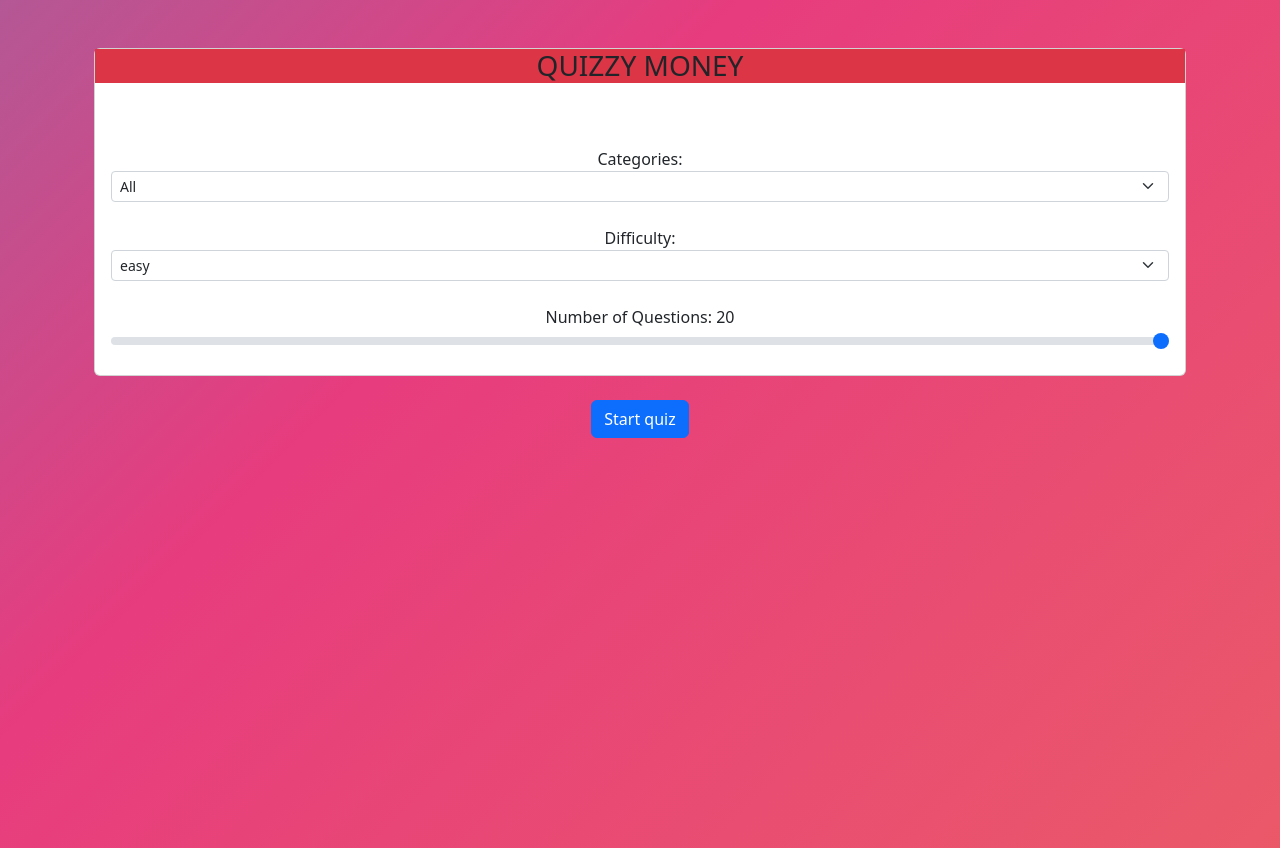
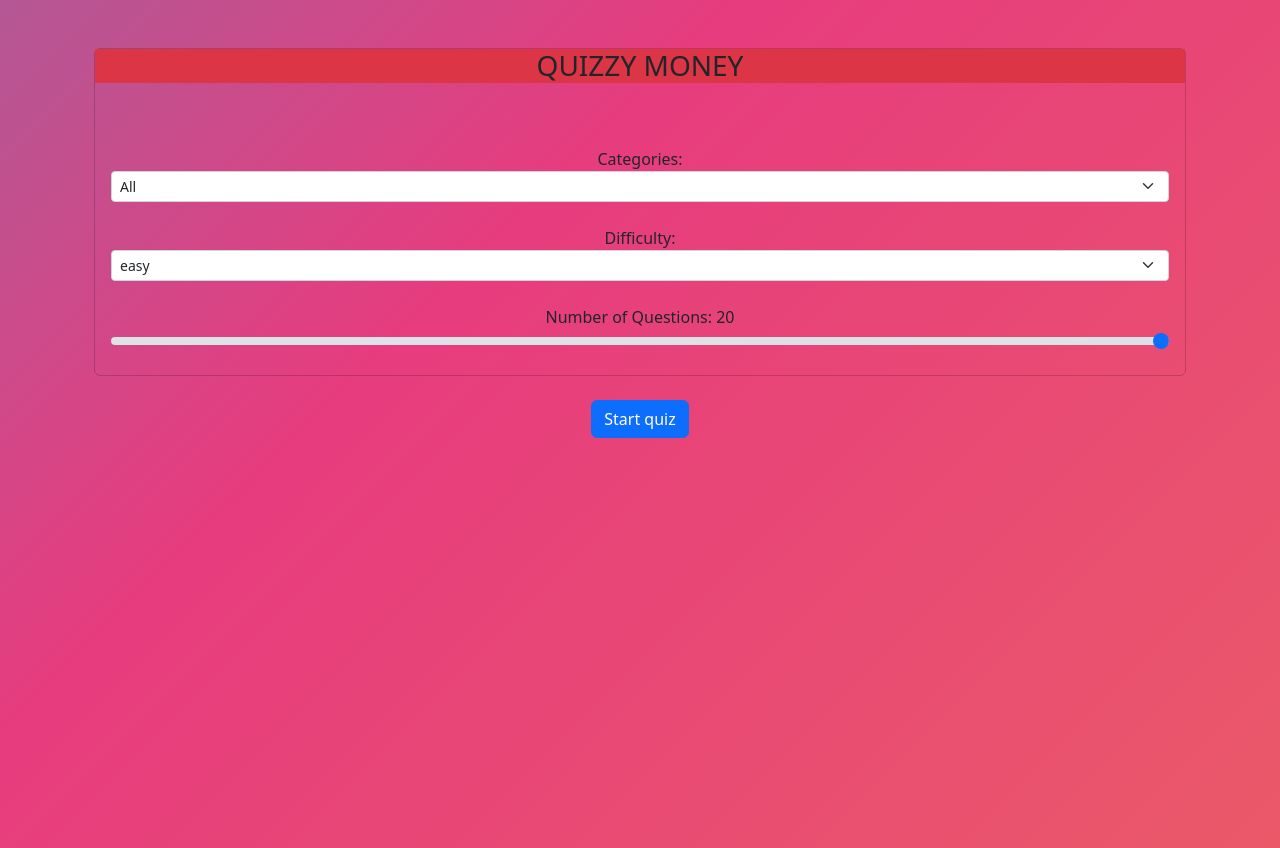
Before and after one commit to oddly-coder/quizzy-money-app, a React (Create React App) app: page / in a window 1280 px wide. Built offline with nearby package versions, Linux system fonts and the light colour scheme.

Commit message:
Update index.js

```diff
--- a/src/Components/Home/index.js
+++ b/src/Components/Home/index.js
@@ -34,7 +34,7 @@ function Home() {
   return (
     <div className="container">
       <div className='container'>
-      <div className="card">
+      <div className="card bg-transparent">
             <h3 className='mb-5 bg-danger  card-title'>QUIZZY MONEY</h3>
             <div className='card-body'>
               <label>Categories:</label>
```
